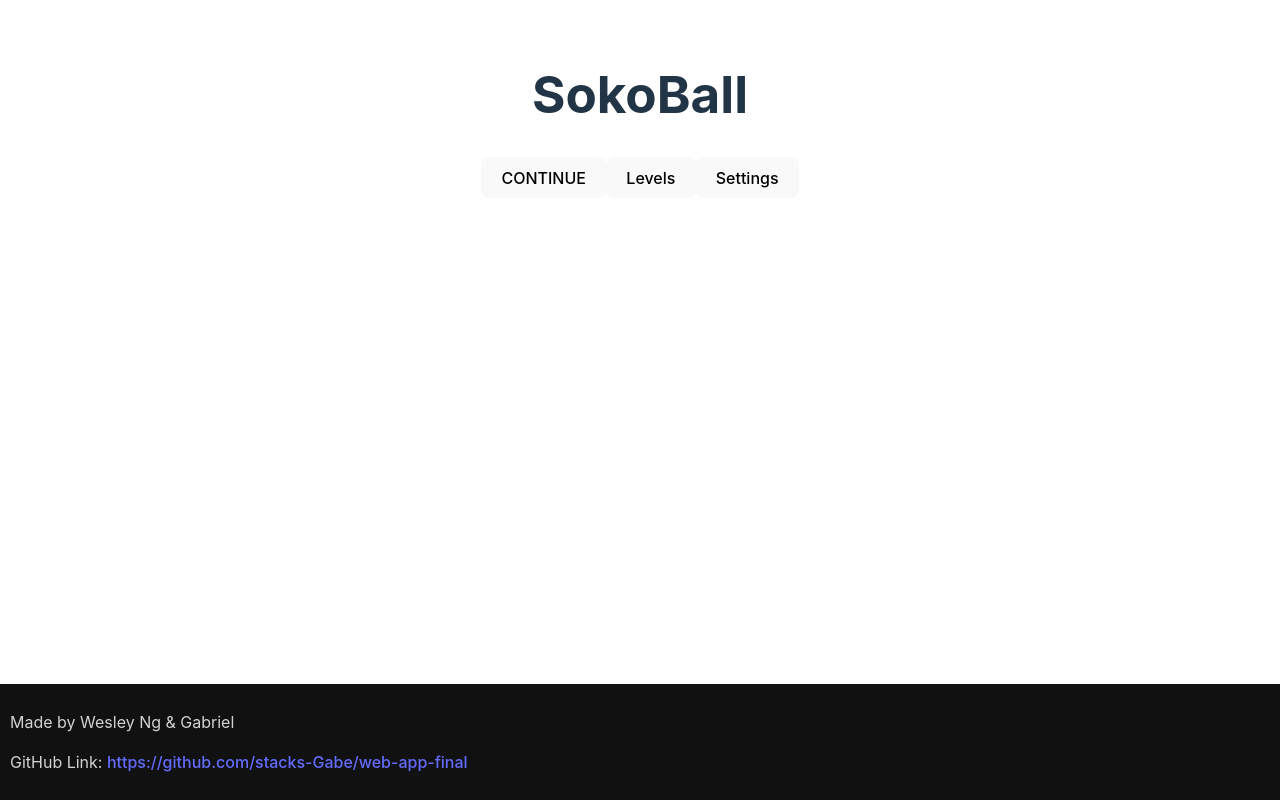
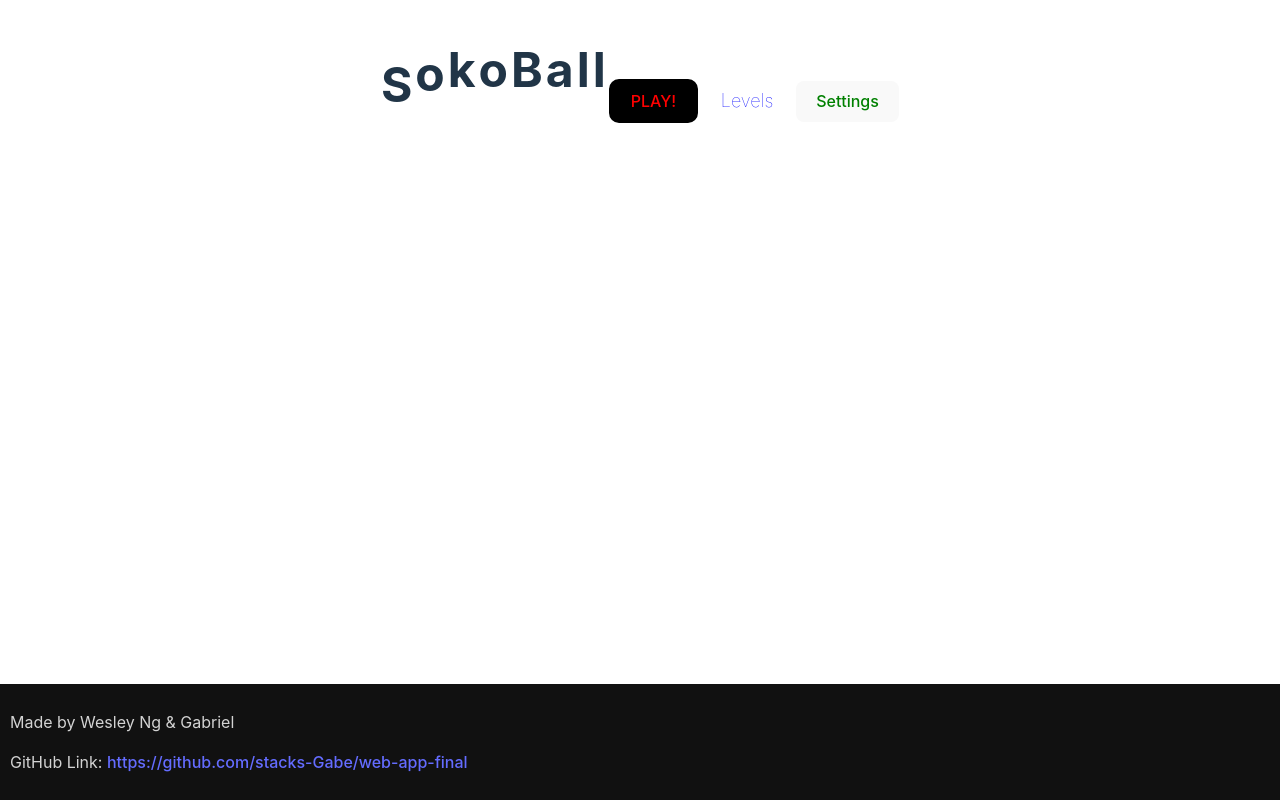
Before and after one commit to stacks-Gabe/web-app-final, a React (Vite) app: page / in a window 1280 px wide. Built offline with nearby package versions, Linux system fonts and the light colour scheme; no server answers.

Commit message:
working css for PLAY and Sokoball Title

```diff
--- a/src/components/App.css
+++ b/src/components/App.css
@@ -52,24 +52,7 @@ h1 {
   line-height: 1.1;
 }
 
-button {
-  border-radius: 8px;
-  border: 1px solid transparent;
-  padding: 0.6em 1.2em;
-  font-size: 1em;
-  font-weight: 500;
-  font-family: inherit;
-  background-color: #1a1a1a;
-  cursor: pointer;
-  transition: border-color 0.25s;
-}
-button:hover {
-  border-color: #646cff;
-}
-button:focus,
-button:focus-visible {
-  outline: 4px auto -webkit-focus-ring-color;
-}
+
 
 @media (prefers-color-scheme: light) {
   :root {
--- a/src/components/Game.css
+++ b/src/components/Game.css
@@ -1,5 +1,6 @@
 Game {
   align-items: center;
+
 }
 
 canvas {
--- a/src/components/Title.css
+++ b/src/components/Title.css
@@ -1,7 +1,187 @@
-Title button {
-  font-size: 100px;
+/*
+h1{
+
+} */
+
+#jumping-text {
+  display: inline-block;
+  font-size: 48px;
+  font-weight: bold;
+  letter-spacing: 3px;
 }
 
-h1 {
-  font-size: 100px;
+#jumping-text span {
+  display: inline-block;
+  animation: jump 6s ease-in-out infinite, delay 5s ease-in-out infinite;
 }
+
+#jumping-text span:nth-child(1) {
+  animation-delay: 0s, 0s;
+}
+#jumping-text span:nth-child(2) {
+  animation-delay: 0.5s, 0s;
+}
+#jumping-text span:nth-child(3) {
+  animation-delay: 1s, 0s;
+}
+#jumping-text span:nth-child(4) {
+  animation-delay: 1.5s, 0s;
+}
+#jumping-text span:nth-child(5) {
+  animation-delay: 2s, 0s;
+}
+#jumping-text span:nth-child(6) {
+  animation-delay: 2.5s, 0s;
+}
+#jumping-text span:nth-child(7) {
+  animation-delay: 3s, 0s;
+}
+#jumping-text span:nth-child(8) {
+  animation-delay: 3.5s, 0s;
+}
+
+
+@keyframes jump {
+  0% {
+    transform: translateY(0);
+  }
+  25% {
+    transform: translateY(-20px);
+  }
+  50% {
+    transform: translateY(-20px);
+  }
+  100% {
+    transform: translateY(0);
+  }
+}
+
+@keyframes delay {
+  0% {
+    opacity: 1;
+  }
+  100% {
+    opacity: 1;
+  }
+}
+
+
+/* Jumping animation */
+@keyframes jump {
+  0% {
+    transform: translateY(0);
+  }
+  25% {
+    transform: translateY(-20px); /* Jump up */
+  }
+  50% {
+    transform: translateY(-20px); /* Hold at peak */
+  }
+  75% {
+    transform: translateY(-20px); /* Hold longer at peak */
+  }
+  100% {
+    transform: translateY(0); /* Return down */
+  }
+}
+
+button {
+  border-radius: 8px;
+  border: 1px solid transparent;
+  padding: 0.6em 1.2em;
+  font-size: 1em;
+  font-weight: 500;
+  font-family: inherit;
+  background-color: #1a1a1a;
+  cursor: pointer;
+  transition: border-color 0.25s;
+}
+button:hover {
+  border-color: #646cff;
+}
+button:focus,
+button:focus-visible {
+  outline: 4px auto -webkit-focus-ring-color;
+}
+
+#PLAY {
+  color: red;
+  background-color: black;
+  border: 2px solid black;
+  position: relative;
+  z-index: 1;
+  border-radius: 10px;
+  padding: 10px 20px;
+  font-size: 16px;
+  transition: color 0.3s ease;
+}
+
+#PLAY:hover {
+  cursor: pointer;
+  animation: rainbow-border 1.5s infinite linear;
+  border-width: 6px; /* Increased border width during hover */
+}
+
+/* Rainbow animation for border */
+@keyframes rainbow-border {
+  0% {
+    border-color: red;
+  }
+  14% {
+    border-color: orange;
+  }
+  28% {
+    border-color: yellow;
+  }
+  42% {
+    border-color: green;
+  }
+  57% {
+    border-color: blue;
+  }
+  71% {
+    border-color: indigo;
+  }
+  85% {
+    border-color: violet;
+  }
+  100% {
+    border-color: red;
+  }
+}
+
+#LEVELS {
+  cursor: pointer;
+  background: transparent;
+  outline: none;
+  font-size: 18px;
+  font-weight: 100;
+  color: blue;
+  text-align: center;
+  line-height: 60px;
+  transition: 1s ease-in-out, color 1s ease-in-out;
+}
+
+#LEVELS svg {
+  position: absolute;
+  left: 0;
+  top: 0;
+  fill: none;
+  stroke: #fff;
+  stroke-dasharray: 150 480;
+  stroke-dashoffset: 150;
+  transition: 1s ease-in-out;
+}
+
+#LEVELS:hover {
+  color: blue;
+}
+
+#LEVELS:hover svg {
+  stroke-dashoffset: -480;
+}
+
+
+#SETTINGS {
+  color: green;
+}
--- a/src/components/Title.jsx
+++ b/src/components/Title.jsx
@@ -4,12 +4,15 @@ import Footer from "./Footer";
 export default function Title({ currentLevel, changePage }) {
   return (
     <>
-      <h1>SokoBall</h1>
-      <button onClick={() => changePage("Game")}>
-        {currentLevel === 1 ? "PLAY!" : "CONTINUE"}
+      <h1 id="jumping-text">
+        <span>S</span><span>o</span><span>k</span><span>o</span><span>B</span><span>a</span><span>l</span><span>l</span>
+      </h1>
+
+      <button id = 'PLAY' onClick={() => changePage("Game")}>
+        {currentLevel === 0 ? "PLAY!" : "CONTINUE"}
       </button>
-      <button onClick={() => changePage("Levels")}>Levels</button>
-      <button onClick={() => changePage("Settings")}>Settings</button>
+      <button id = 'LEVELS' onClick={() => changePage("Levels")}>Levels</button>
+      <button id = 'SETTINGS' onClick={() => changePage("Settings")}>Settings</button>
       <Footer />
     </>
   );
```
Also changed, not shown: 1 other file (tests, documents, lock files or other folders).
